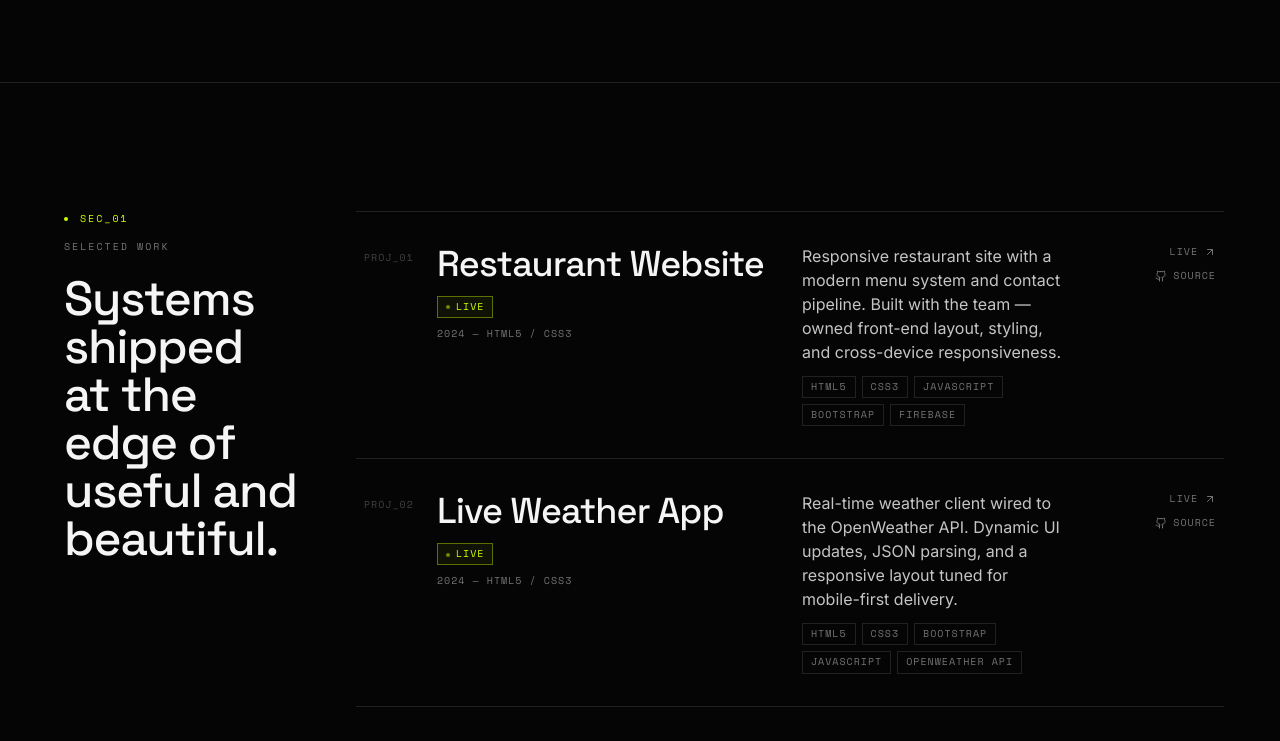
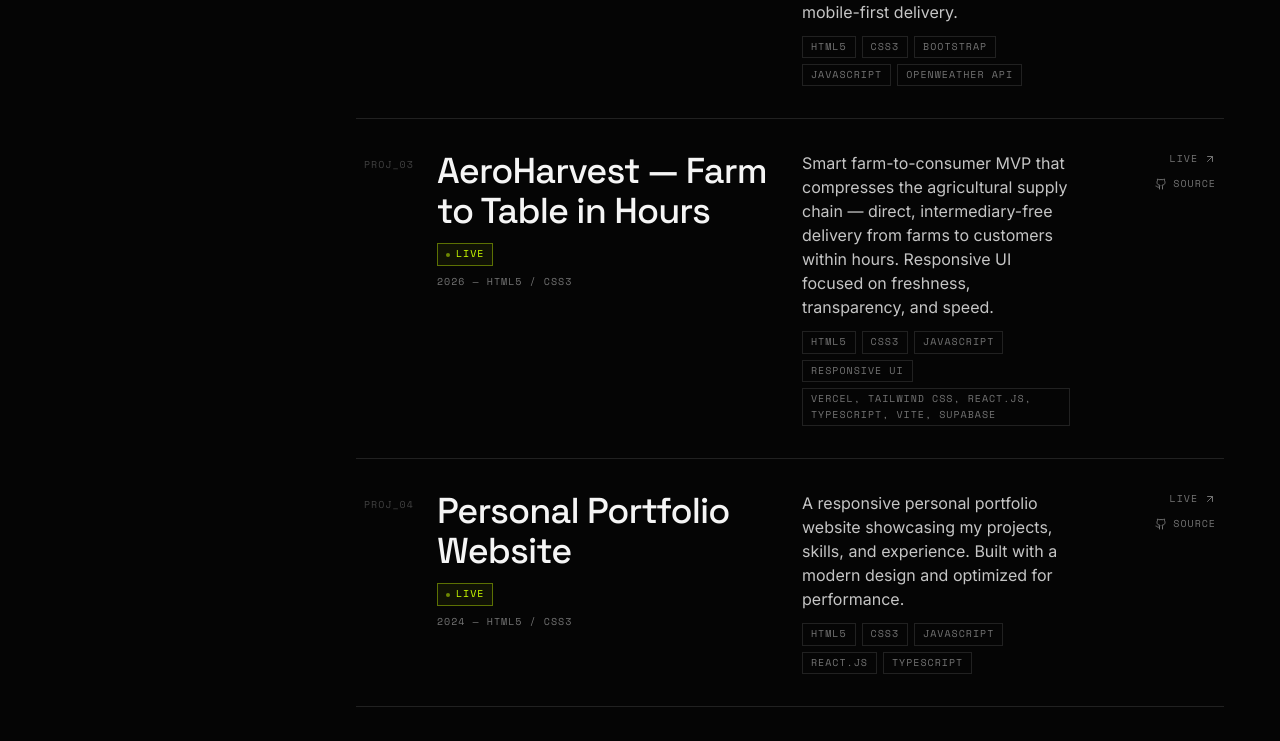
Before and after one commit to Roshan-Merugu/Personal-Portfolio, a React (Vite) app: page / in a window 1280 px wide. Shown: the part 1378-2119 px from the top of the page. Built offline with nearby package versions, Linux system fonts and the light colour scheme; the HTML template or start-up script is replaced by a standard one.

Commit message:
tweaked the code

```diff
--- a/src/pages/Index.tsx
+++ b/src/pages/Index.tsx
@@ -31,8 +31,8 @@ const Index = () => {
       <Navbar />
       <main>
         <Hero />
+        <Projects />
         <Experience />
-        <Projects />
         <About />
         <Achievements />
         <Education />
```
